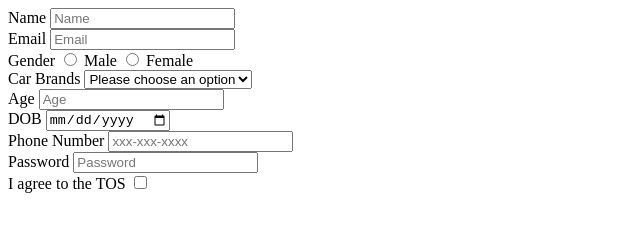
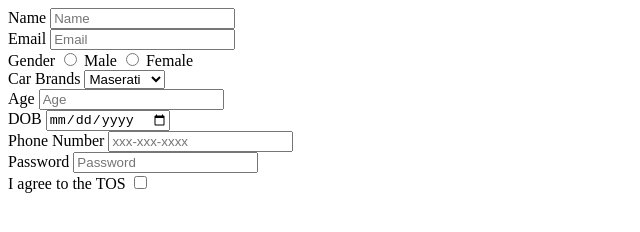
Before and after one commit to acciojob/signup-form-car-contactengineeredintent-source, a website: page main.html in a window 1280 px wide. Shown: the whole page, without its empty margins (0-640 px from the left). Drawn offline with Linux system fonts and the light colour scheme.

Commit message:
created a submission

```diff
--- a/main.html
+++ b/main.html
@@ -22,8 +22,7 @@
 		<label for="gender_f">Female</label>
 		<br>
 		<label for="cars">Car Brands</label>
-		<select id="cars">
-			<option value="Please choose an option">Please choose an option</option>
+		<select placeholder="--Please choose an option--" id="cars">
 			<option value="maserati">Maserati</option>
 			<option value="bmw">BMW</option>
 			<option value="mercedes">Mercedes</option>
```
